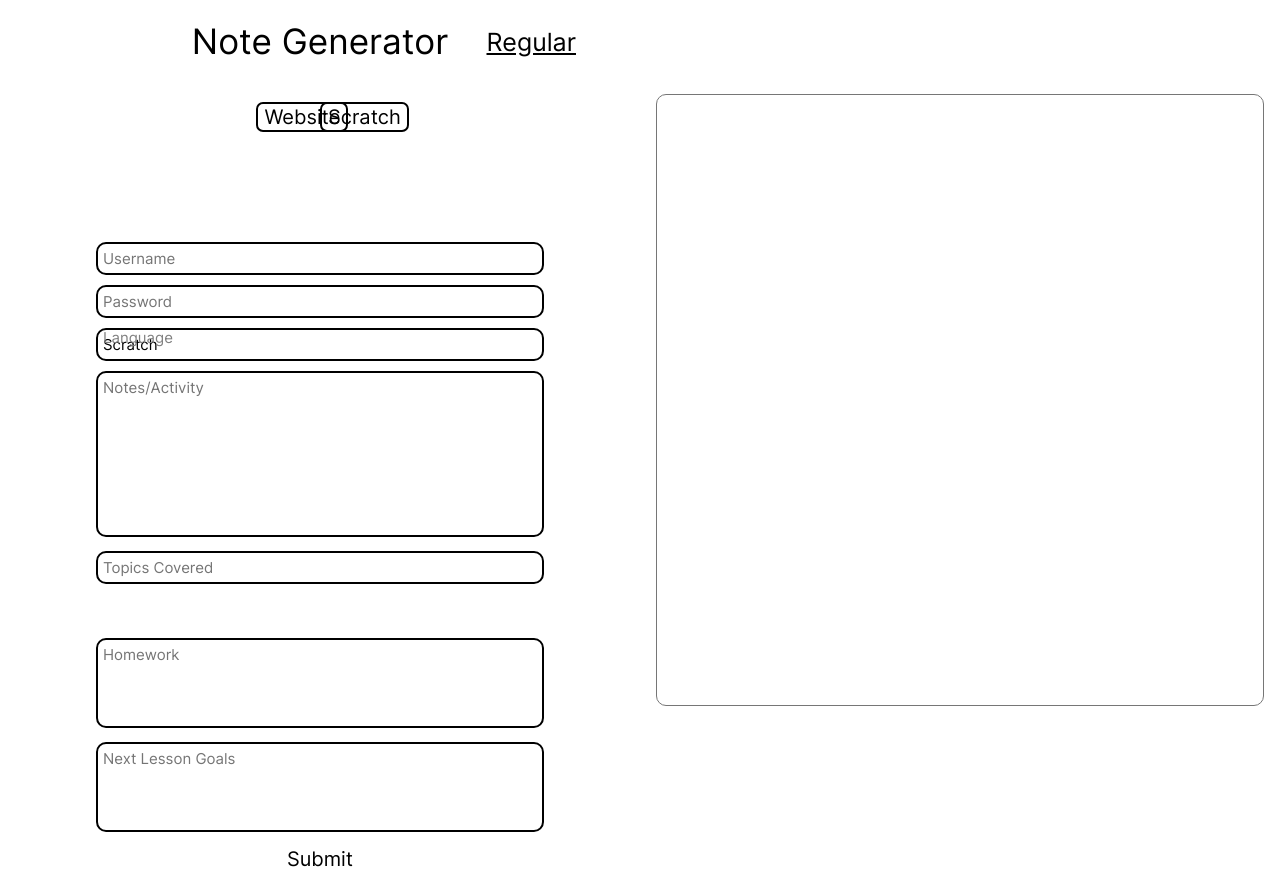
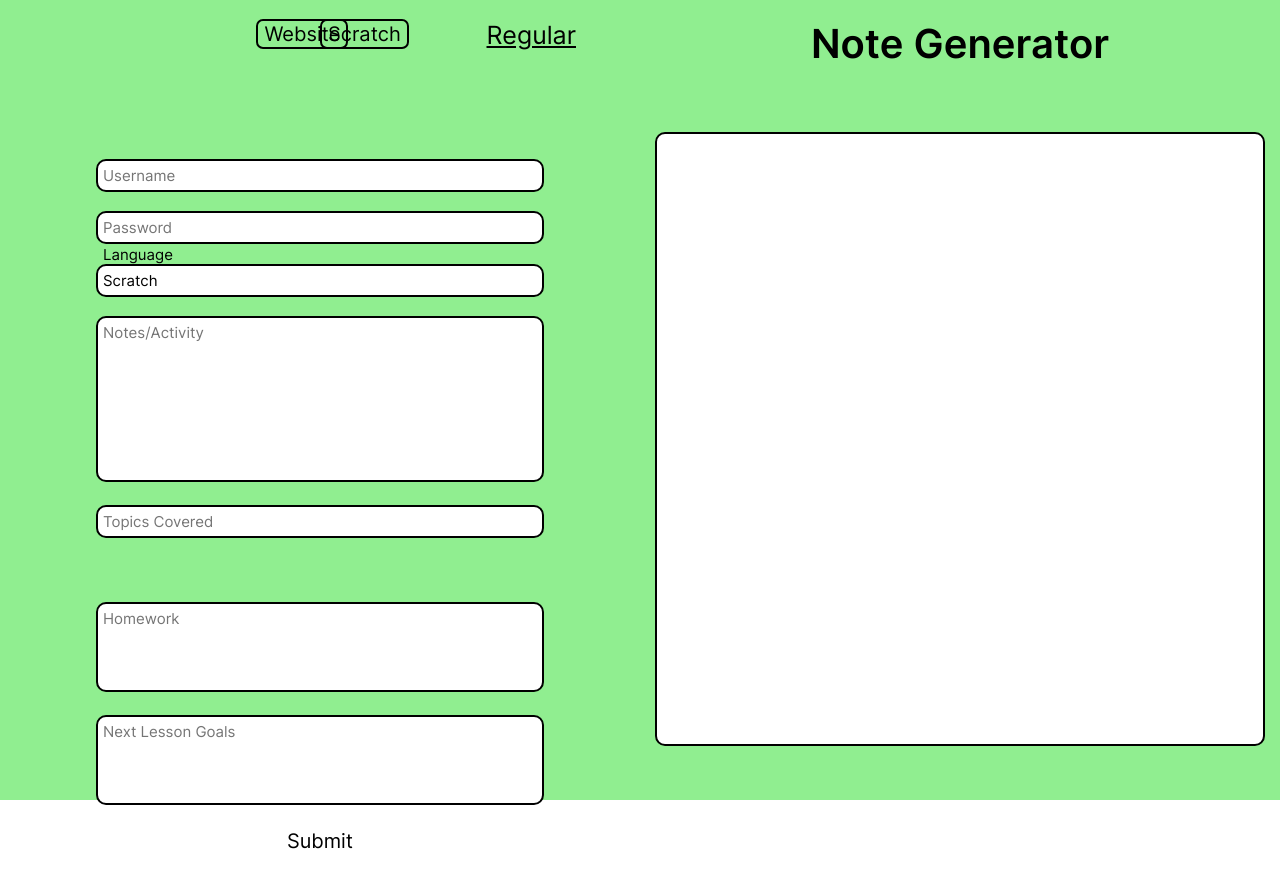
Before and after one commit to AlexL374/coderSchoolNotes, an Angular app: page / in a window 1280 px wide. Built offline with nearby package versions, Linux system fonts and the light colour scheme.

Commit message:
Tried fixing some style stuff as well as the floating labels

```diff
--- a/src/app/main-page/main-page.component.css
+++ b/src/app/main-page/main-page.component.css
@@ -52,14 +52,6 @@ textarea {
   padding: 5px;
 }
 
-.title {
-  font-size: 35px;
-  position: relative;
-  text-align: center;
-  margin: 20px 0px 20px 0px;
-  display: inline-block;
-}
-
 #container {
   display: grid;
   grid-template-areas:
@@ -67,13 +59,15 @@ textarea {
   grid-template-columns: 50% 50%;
   grid-auto-flow: row;
   height: 95vh;
-
+  background-color: #90ee90;
+  min-height: 100vh;
 }
 
 #form {
   grid-area: regular;
   position: relative;
   text-align: center;
+  /*background-image: linear-gradient(to left, white, #90ee90);*/
 }
 
 .all {
@@ -84,23 +78,34 @@ textarea {
   margin: 0px 0px 30px 0px;
 }
 
+.all.active {
+  position: relative;
+  opacity: 1;
+  visibility: visible;
+  display: inline-block;
+}
+
+#right {
+  text-align: center;
+}
+
+.title {
+  font-size: 40px;
+  position: relative;
+  margin: 3% 0px 10% 0px;
+  font-weight: 600;
+}
+
 #finishDiv {
   grid-area: trial;
   position: fixed;
   left: 50%;
   width: 50%;
-  /*background-image: linear-gradient(to right, white, #40ff45);*/
-  display: flex;
+  /*background-image: linear-gradient(to right, white, #90ee90);*/
   justify-content: center;
   align-items: center;
   min-height: 100vh;
-}
-
-.all.active {
-  position: relative;
-  opacity: 1;
-  visibility: visible;
-  display: inline-block;
+  display: flex;
 }
 
 #finish {
@@ -109,6 +114,7 @@ textarea {
   color: black;
   border-radius: 10px;
   width: 93%;
+  border: 2px solid black;
 }
 
 #finish:focus {
@@ -121,6 +127,7 @@ textarea {
   padding: 5px;
   font-size: 15px;
   width: 70%;
+  margin-bottom: 1.5%;
 }
 
 #username:focus, #password:focus, #language:focus, #notes:focus, #topics:focus, #challenges:focus, #next:focus, #local:focus {
@@ -146,28 +153,29 @@ textarea {
 
 .username_label, .password_label, .language_label, .notes_label, .topics_label, .challenges_label, .next_label, .local_label {
   position: absolute;
-  /*bottom: 22px;*/
   opacity: 0;
   visibility: hidden;
-  color: gray;
+  color: black;
   display: inline-block;
   font-size: 15px;
-  transition: bottom .3s;
+  transition: .3s;
+  bottom: 55%;
   width: 70%;
   text-align: left;
   left: 15%;
 }
 
 .notes_label {
-  bottom: 155px !important;
+  bottom: 86% !important;
+  /*opacity: 1;
+  visibility: visible;*/
 }
 
-.challenges_label {
-  bottom: 80px !important;
-}
-
+.challenges_label,
 .next_label {
-  bottom: 80px !important;
+  bottom: 80% !important;
+  /*opacity: 1;
+  visibility: visible;*/
 }
 
 #username:focus + .username_label,
@@ -188,21 +196,21 @@ textarea {
 #local:not(:placeholder-shown) + .local_label {
   opacity: 1;
   visibility: visible;
-  display: inline-block;
-  /*bottom: 52px;*/
+  display: block;
+  bottom: 100%;
   transition: all .3s;
 }
 
 #notes:focus + .notes_label,
 #notes:not(:placeholder-shown) + .notes_label {
-  bottom: 179px !important;
+  bottom: 100% !important;
 }
 
 #challenges:focus + .challenges_label,
 #challenges:not(:placeholder-shown) + .challenges_label,
 #next:focus + .next_label,
 #next:not(:placeholder-shown) + .next_label {
-  bottom: 109px !important;
+  bottom: 100% !important;
 }
 
 .submit {
@@ -215,6 +223,7 @@ textarea {
   grid-template-areas:
   'space platform language';
   grid-template-columns: 20% 30% 30%;
+  margin-top: 3%;
 }
 
 #platform-container {
@@ -251,7 +260,8 @@ textarea {
 }
 
 .dropdown-item:hover {
-  background-color: rgb(219, 219, 219);
+  /*background-color: rgb(219, 219, 219);*/
+  background-color: white;
 }
 
 .dropdown-content {
@@ -280,6 +290,7 @@ textarea {
   font-size: 25px;
   right: 10%;
   position: absolute;
+  margin-top: -1%;
 }
 
 .tab-name {
--- a/src/app/main-page/main-page.component.html
+++ b/src/app/main-page/main-page.component.html
@@ -6,13 +6,12 @@
     <div id="form">
 
       <div id="title-div">
-        <p class="title">Note Generator</p>
+
         <input id="tab-checkbox" type="checkbox" (change)="changeTab()">
         <label [@nextState]="tabState ? 'middle' : 'bottom'" id="regular-tab-label" class="tab-name" for="tab-checkbox">Regular</label>
         <label [@nextState]="tabState ? 'bottom' : 'middle'" id="trial-tab-label" class="tab-name" for="tab-checkbox">Trial</label>
       </div>
 
-      <br>
       <div id="platform-website-container" class="website">
         <div id="platform-container">
           <button id="platform-button">Website</button>
@@ -81,8 +80,11 @@
       <button type="button" name="button" (click)="submitButtonClickRegular()" class="all regular submit">Submit</button>
       <button type="button" name="button" (click)="submitButtonClickTrial()" class="all trial submit">Submit</button>
     </div>
-    <div id="finishDiv">
-      <textarea id="finish" rows="30" cols="80"></textarea>
+    <div id="right">
+      <p class="title">Note Generator</p>
+      <div class="finishDiv">
+        <textarea id="finish" rows="30" cols="80"></textarea>
+      </div>
     </div>
   </div>
 
```
